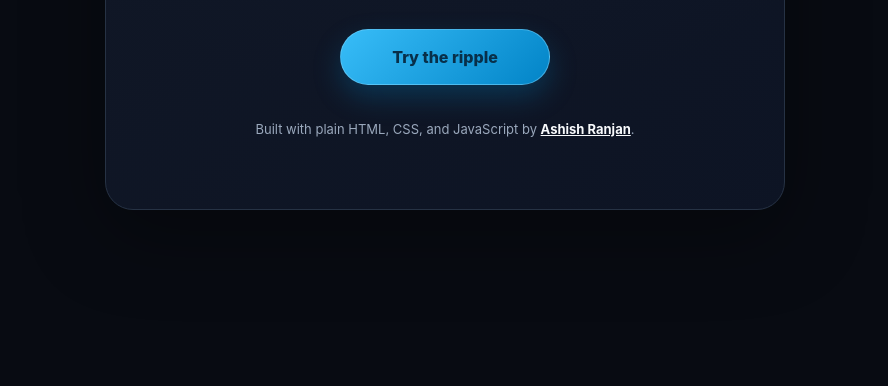
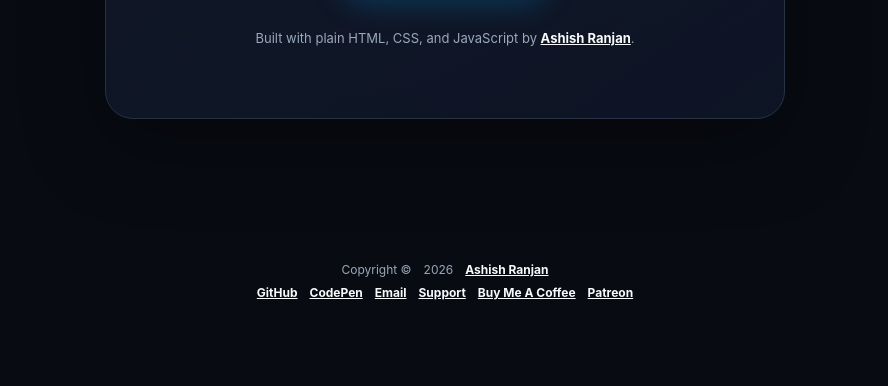
Before and after one commit to a2rp/button_ripple_effect-html-css-javascript, a website: page index.html in a window 1280 px wide. Shown: the part 414-800 px from the top of the page, without its empty margins (195-1083 px from the left). Drawn offline with Linux system fonts and the light colour scheme.

Commit message:
Polish button ripple demo

```diff
--- a/index.html
+++ b/index.html
@@ -8,6 +8,9 @@
         <meta property="og:title" content="Button Ripple Effect" />
         <meta property="og:description" content="A polished CSS and JavaScript ripple interaction demo." />
         <meta property="og:type" content="website" />
+        <meta property="og:image" content="https://a2rp.github.io/button_ripple_effect-html-css-javascript/screenshot.png" />
+        <meta name="twitter:card" content="summary_large_image" />
+        <meta name="twitter:image" content="https://a2rp.github.io/button_ripple_effect-html-css-javascript/screenshot.png" />
         <title>Button Ripple Effect | Ashish Ranjan</title>
         <link rel="stylesheet" href="style.css" />
         <script src="script.js" defer></script>
@@ -22,8 +25,9 @@
                     <span class="button-text">Try the ripple</span>
                     <span class="ripple" aria-hidden="true"></span>
                 </button>
-                <p class="credit">Built with plain HTML, CSS, and JavaScript by <a href="https://www.ashishranjan.net/" target="_blank" rel="noreferrer">Ashish Ranjan</a>.</p>
+                <p class="credit">Built with plain HTML, CSS, and JavaScript by <a href="https://www.ashishranjan.net/" target="_blank" rel="noopener noreferrer">Ashish Ranjan</a>.</p>
             </section>
+            <footer class="site-footer">Copyright &copy; <span id="year"></span> <a href="https://www.ashishranjan.net" target="_blank" rel="noopener noreferrer">Ashish Ranjan</a><nav aria-label="Footer links"><a href="https://github.com/a2rp" target="_blank" rel="noopener noreferrer">GitHub</a><a href="https://codepen.io/ash1198" target="_blank" rel="noopener noreferrer">CodePen</a><a href="mailto:ash.ranjan09@gmail.com">Email</a><a href="https://a2rp-donation-page.netlify.app/" target="_blank" rel="noopener noreferrer">Support</a><a href="https://buymeacoffee.com/a2rp" target="_blank" rel="noopener noreferrer">Buy Me A Coffee</a><a href="https://patreon.com/a2rp" target="_blank" rel="noopener noreferrer">Patreon</a></nav></footer>
         </main>
     </body>
 </html>
--- a/script.js
+++ b/script.js
@@ -1,4 +1,5 @@
 const button = document.querySelector(".ripple-button");
+document.querySelector("#year").textContent = new Date().getFullYear();
 const ripple = button.querySelector(".ripple");
 
 function moveRipple(event) {
--- a/style.css
+++ b/style.css
@@ -65,4 +65,7 @@ h1 { margin: 0; font-size: clamp(32px, 7vw, 60px); line-height: 1; letter-spacin
 .ripple-button:hover .ripple, .ripple-button:focus-visible .ripple, .ripple-button:active .ripple { transform: translate(-50%, -50%) scale(90); }
 .credit { margin: 36px 0 0; color: var(--muted); font-size: 13px; }
 .credit a { color: var(--text); font-weight: 700; }
+.site-footer { display: flex; flex-wrap: wrap; justify-content: center; gap: 8px 12px; margin-top: 20px; color: var(--muted); font-size: 12px; text-align: center; }
+.site-footer a { color: var(--text); font-weight: 700; }
+.site-footer nav { display: flex; flex-wrap: wrap; justify-content: center; gap: 8px 12px; width: 100%; }
 @media (prefers-reduced-motion: reduce) { *, *::before, *::after { transition-duration: .01ms !important; } }
```
